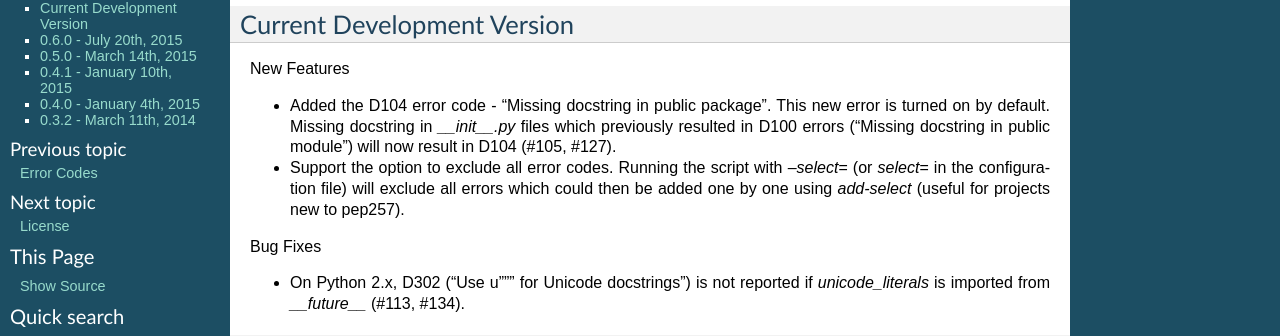
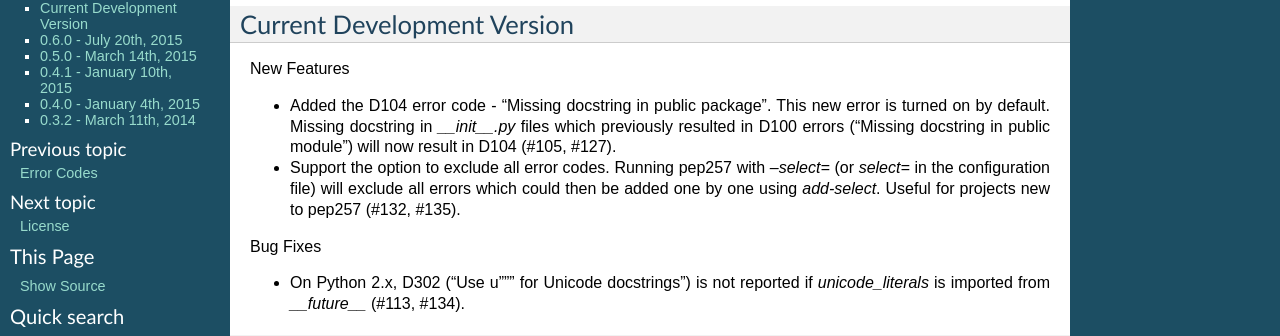
Before and after one commit to PyCQA/pydocstyle, a Sphinx documentation site: the page built from docs/release_notes.rst, in a window 1280 px wide. Shown: the part 90-426 px from the top of the page. Built offline with Sphinx 7.4.7, drawn with Linux system fonts in a browser that asks for light colours.

Commit message:
Fixed release notes.

```diff
--- a/docs/release_notes.rst
+++ b/docs/release_notes.rst
@@ -12,10 +12,10 @@
   previously resulted in D100 errors ("Missing docstring in public module")
   will now result in D104 (#105, #127).
 
-* Support the option to exclude all error codes. Running the script with
+* Support the option to exclude all error codes. Running pep257 with
   `--select=` (or `select=` in the configuration file) will exclude all errors
-  which could then be added one by one using `add-select` (useful for projects
-  new to pep257).
+  which could then be added one by one using `add-select`. Useful for projects
+  new to pep257 (#132, #135).
 
 Bug Fixes
 
```
